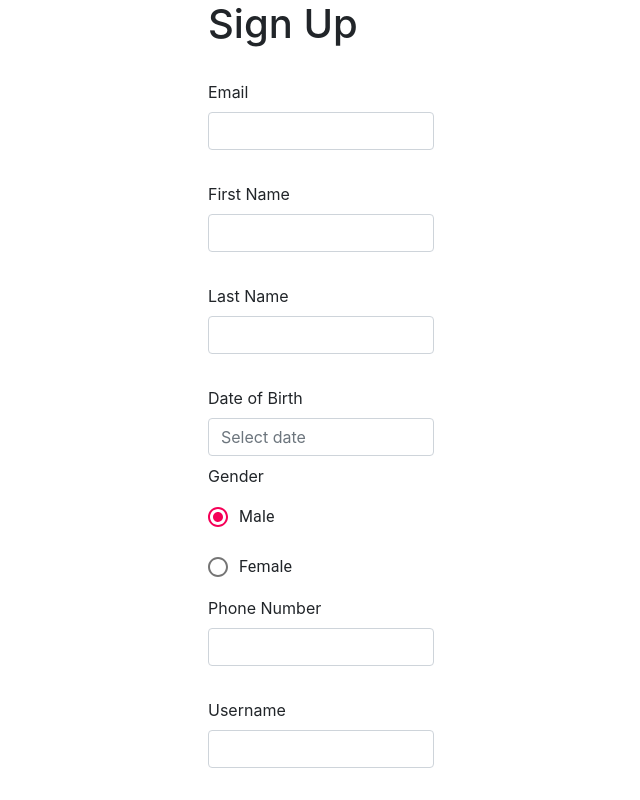
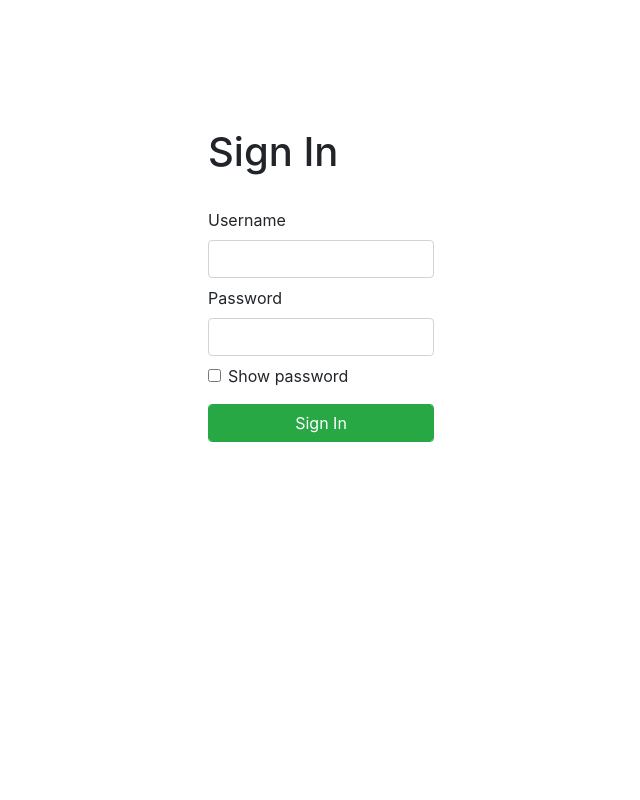
Before and after one commit to aakhunaizi/travel-FE, a React (Create React App) app: page / in a window 1280 px wide. Shown: the top 800 px of the page, without its empty margins (319-959 px from the left). Built offline with nearby package versions, Linux system fonts and the light colour scheme.

Commit message:
Added styles to authentication components

```diff
--- a/src/App.js
+++ b/src/App.js
@@ -4,8 +4,8 @@ import AirlineSignIn from "./components/AirlineSignIn";
 import Signup from "./components/SignUp";
 
 function App() {
-  return <Signup />;
-  // return <PassengerSignIn />;
+  // return <Signup />;
+  return <PassengerSignIn />;
   // return <AirlineSignIn />;
 }
 
--- a/src/components/AirlineSignIn/index.js
+++ b/src/components/AirlineSignIn/index.js
@@ -1,9 +1,16 @@
-import React from "react";
-import { useForm } from "react-hook-form";
+//React Imports
+import { useState } from "react";
 import { useDispatch } from "react-redux";
 import { useHistory } from "react-router-dom";
+
+//Actions
 import { airlineSignIn } from "../../store/actions/authActions";
-import { useState } from "react";
+
+//Components
+import { useForm } from "react-hook-form";
+
+//Styles
+import { StyledForm } from "./styles";
 
 export default function PassengerSignin() {
   const { register, handleSubmit } = useForm();
@@ -17,17 +24,11 @@ export default function PassengerSignin() {
   };
 
   return (
-    <div
-      className="container"
-      style={{
-        marginTop: "10%",
-
-        width: "20%",
-      }}
-    >
+    <StyledForm className="container">
       <form className="form" onSubmit={handleSubmit(onSubmit)}>
         <h1>Sign In</h1>
         <br />
+
         <label className="form-label">Username</label>
         <input
           type="text"
@@ -35,14 +36,15 @@ export default function PassengerSignin() {
           className="form-control mb-2"
           ref={register({ required: true })}
         />
+
         <label className="form-label">Password</label>
-
         <input
           type={password ? "password" : "text"}
           name="password"
           className="form-control mb-2"
           ref={register({ required: true })}
         />
+
         <div className="mb-3 form-check">
           <input
             type="checkbox"
@@ -59,6 +61,6 @@ export default function PassengerSignin() {
           value="Sign In"
         />
       </form>
-    </div>
+    </StyledForm>
   );
 }
--- a/src/components/AirlineSignIn/styles.js
+++ b/src/components/AirlineSignIn/styles.js
@@ -0,0 +1,6 @@
+import styled from "styled-components";
+
+export const StyledForm = styled.div`
+  margin-top: 10%;
+  width: 20%;
+`;
--- a/src/components/PassengerSignIn/index.js
+++ b/src/components/PassengerSignIn/index.js
@@ -1,9 +1,16 @@
-import React from "react";
-import { useForm } from "react-hook-form";
+//React Imports
+import { useState } from "react";
 import { useDispatch } from "react-redux";
 import { useHistory } from "react-router-dom";
+
+//Actions
 import { passengerSignIn } from "../../store/actions/authActions";
-import { useState } from "react";
+
+//Components
+import { useForm } from "react-hook-form";
+
+//Styles
+import { StyledForm } from "./styles";
 
 export default function PassengerSignin() {
   const { register, handleSubmit } = useForm();
@@ -17,17 +24,11 @@ export default function PassengerSignin() {
   };
 
   return (
-    <div
-      className="container"
-      style={{
-        marginTop: "10%",
-
-        width: "20%",
-      }}
-    >
+    <StyledForm className="container">
       <form className="form" onSubmit={handleSubmit(onSubmit)}>
         <h1>Sign In</h1>
         <br />
+
         <label className="form-label">Username</label>
         <input
           type="text"
@@ -35,8 +36,8 @@ export default function PassengerSignin() {
           className="form-control mb-2"
           ref={register({ required: true })}
         />
+
         <label className="form-label">Password</label>
-
         <input
           type={password ? "password" : "text"}
           name="password"
@@ -59,6 +60,6 @@ export default function PassengerSignin() {
           value="Sign In"
         />
       </form>
-    </div>
+    </StyledForm>
   );
 }
--- a/src/components/PassengerSignIn/styles.js
+++ b/src/components/PassengerSignIn/styles.js
@@ -0,0 +1,6 @@
+import styled from "styled-components";
+
+export const StyledForm = styled.div`
+  margin-top: 10%;
+  width: 20%;
+`;
--- a/src/components/SignUp/index.js
+++ b/src/components/SignUp/index.js
@@ -1,13 +1,20 @@
-import React from "react";
-import { useForm, Controller } from "react-hook-form";
+//React Imports
+import { useState } from "react";
 import { useDispatch } from "react-redux";
 import { useHistory } from "react-router-dom";
+
+//Actions
 import { signup } from "../../store/actions/authActions";
-import { useState } from "react";
-import { FormControlLabel, Radio, RadioGroup } from "@material-ui/core";
+
+//Components
 // import { yupResolver } from "@hookform/resolvers/yup";
 // import * as yup from "yup";
+import { useForm, Controller } from "react-hook-form";
 import ReactDatePicker from "react-datepicker";
+import { FormControlLabel, Radio, RadioGroup } from "@material-ui/core";
+
+//Styles
+import { StyledForm, StyledValidationText } from "./styles";
 import "react-datepicker/dist/react-datepicker.css";
 
 // const schema = yup.object().shape({
@@ -36,12 +43,7 @@ export default function Signup() {
   };
 
   return (
-    <div
-      className="container"
-      style={{
-        width: "20%",
-      }}
-    >
+    <StyledForm className="container">
       <form className="form" onSubmit={handleSubmit(onSubmit)}>
         <h1>Sign Up</h1>
         <br />
@@ -50,11 +52,17 @@ export default function Signup() {
           type="text"
           name="email"
           className="form-control mb-2"
-          ref={register({ required: true })}
+          ref={register({
+            required: "Email is required",
+            pattern: {
+              value: /^[A-Z0-9._%+-]+@[A-Z0-9.-]+\.[A-Z]{2,}$/i,
+              message: "Invalid email address",
+            },
+          })}
         />
-        <div style={{ color: "red" }}>
-          {errors.email && "Email is required"}
-        </div>
+        <StyledValidationText>
+          {errors.email && <span>{errors.email.message}</span>}
+        </StyledValidationText>
         <br />
         <label className="form-label">First Name</label>
         <input
@@ -63,9 +71,9 @@ export default function Signup() {
           className="form-control mb-2"
           ref={register({ required: true })}
         />
-        <div style={{ color: "red" }}>
+        <StyledValidationText>
           {errors.firstName && "First Name is required"}
-        </div>
+        </StyledValidationText>
         <br />
         <label className="form-label">Last Name</label>
         <input
@@ -74,9 +82,9 @@ export default function Signup() {
           className="form-control mb-2"
           ref={register({ required: true })}
         />
-        <div style={{ color: "red" }}>
+        <StyledValidationText>
           {errors.lastName && "Last Name is required"}
-        </div>
+        </StyledValidationText>
         <br />
         <label>Date of Birth</label>
         <br />
@@ -93,9 +101,9 @@ export default function Signup() {
             />
           )}
         />
-        <div style={{ color: "red" }}>
+        <StyledValidationText>
           {errors.value && "Date of Birth is required"}
-        </div>
+        </StyledValidationText>
         <label>Gender</label>
         <Controller
           as={
@@ -114,9 +122,9 @@ export default function Signup() {
           className="form-control mb-2"
           ref={register({ required: true })}
         />
-        <div style={{ color: "red" }}>
+        <StyledValidationText>
           {errors.phoneNumber && "Phone Number is required"}
-        </div>
+        </StyledValidationText>
         <br />
         <label className="form-label">Username</label>
         <input
@@ -125,9 +133,9 @@ export default function Signup() {
           className="form-control mb-2"
           ref={register({ required: true })}
         />
-        <div style={{ color: "red" }}>
+        <StyledValidationText>
           {errors.username && "Username is required"}
-        </div>
+        </StyledValidationText>
         <br />
         <label className="form-label">Password</label>
         <input
@@ -143,9 +151,9 @@ export default function Signup() {
             },
           })}
         />
-        <div style={{ color: "red" }}>
+        <StyledValidationText>
           {errors.password && <span>{errors.password.message}</span>}
-        </div>
+        </StyledValidationText>
         <div className="mb-3 form-check">
           <input
             type="checkbox"
@@ -161,6 +169,6 @@ export default function Signup() {
           value="Sign Up"
         />
       </form>
-    </div>
+    </StyledForm>
   );
 }
--- a/src/components/SignUp/styles.js
+++ b/src/components/SignUp/styles.js
@@ -0,0 +1,9 @@
+import styled from "styled-components";
+
+export const StyledForm = styled.div`
+  width: 20%;
+`;
+
+export const StyledValidationText = styled.div`
+  color: red;
+`;
```
